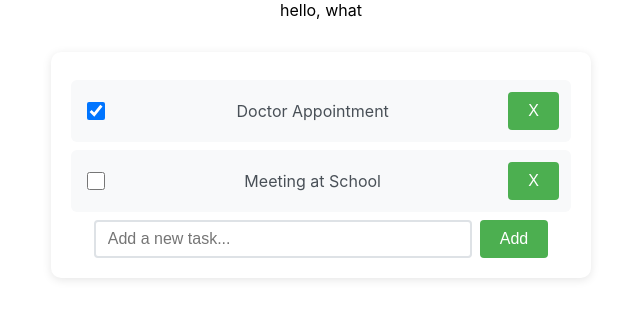
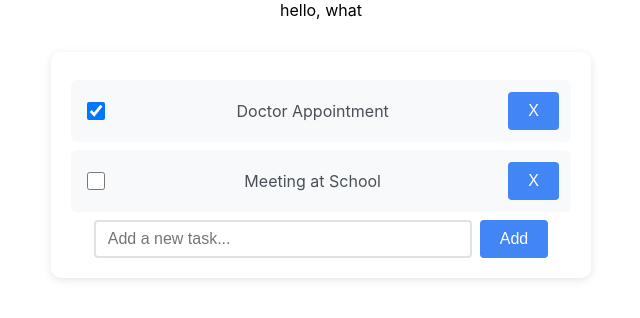
Before and after one commit to jimmy-cd/todo-app, a React (Create React App) app: page / in a window 1280 px wide. Shown: the top 318 px of the page, without its empty margins (319-959 px from the left). Built offline with nearby package versions, Linux system fonts and the light colour scheme.

Commit message:
Assistant checkpoint: Changed all button colors to blue
Assistant generated file changes:
- src/App.css: Change delete button color to blue, Change delete button hover color, Change add button color to blue, Change add button hover color

---

User prompt:

change the color of the buttons to blue

```diff
--- a/src/App.css
+++ b/src/App.css
@@ -76,7 +76,7 @@
 }
 
 .todo-item button {
-  background: #4CAF50;
+  background: #4285f4;
   color: white;
   border: none;
   border-radius: 4px;
@@ -86,7 +86,7 @@
 }
 
 .todo-item button:hover {
-  background: #45a049;
+  background: #357abd;
 }
 
 .todo-list input[type="text"] {
@@ -99,7 +99,7 @@
 }
 
 .todo-list button {
-  background: #4CAF50;
+  background: #4285f4;
   color: white;
   border: none;
   border-radius: 4px;
@@ -110,5 +110,5 @@
 }
 
 .todo-list button:hover {
-  background: #45a049;
+  background: #357abd;
 }
```
